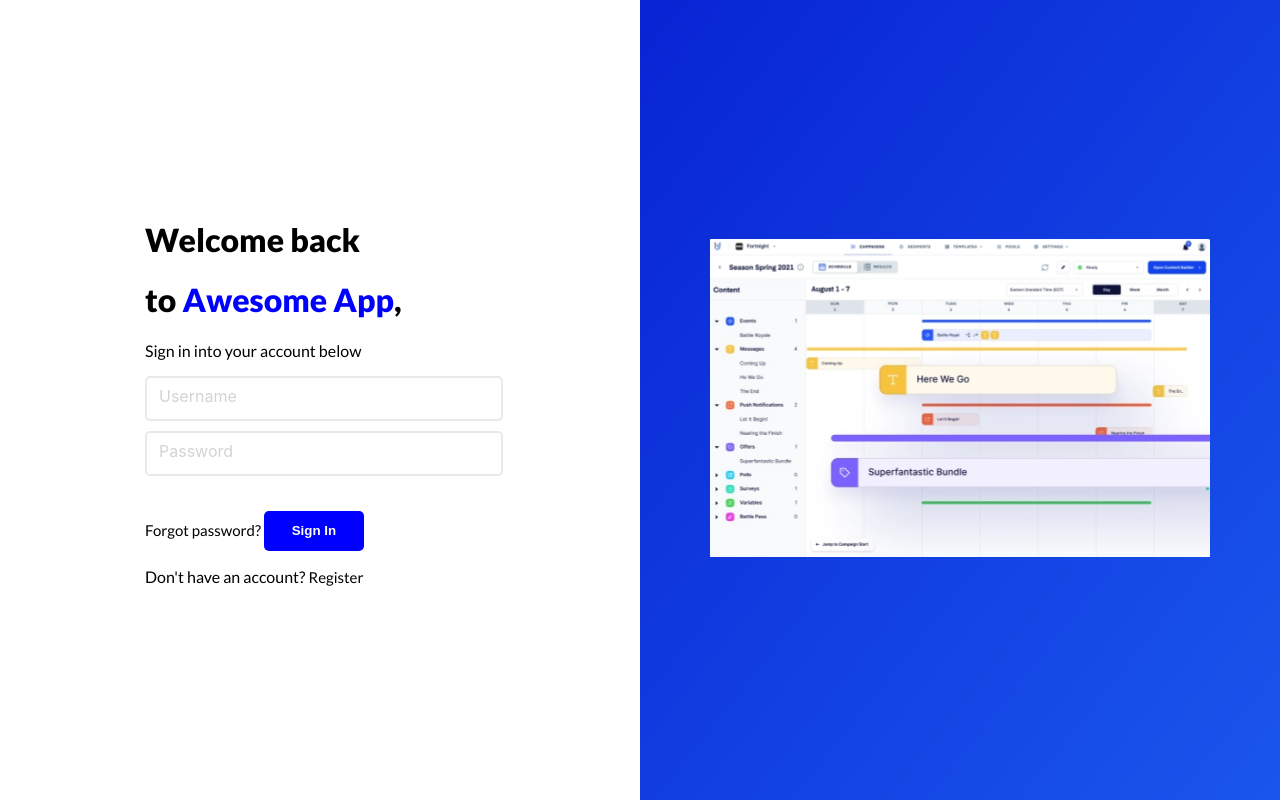
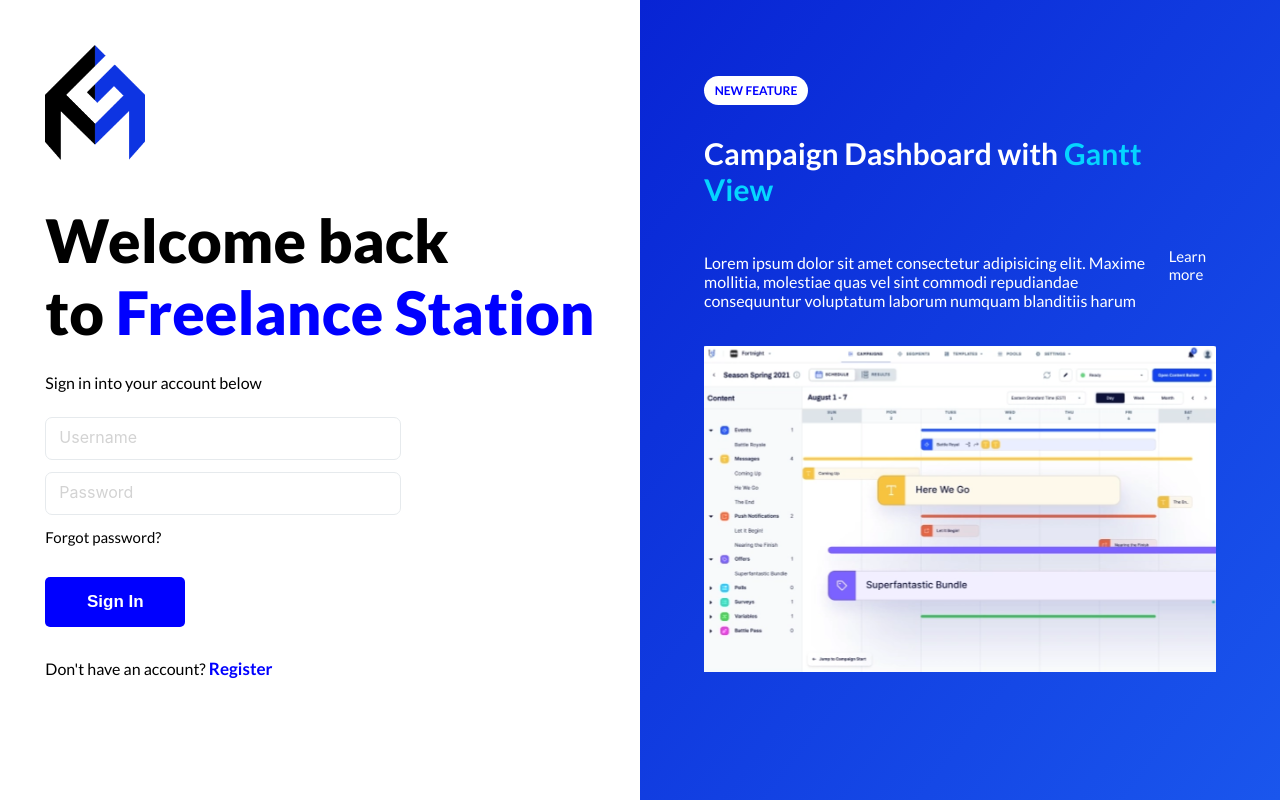
Before and after one commit to mgravemeyer/something-big, a React (Create React App) app: page / in a window 1280 px wide. Built offline with nearby package versions, Linux system fonts and the light colour scheme.

Commit message:
added RightPanel for login page

```diff
--- a/src/pages/LoginPage.tsx
+++ b/src/pages/LoginPage.tsx
@@ -1,8 +1,9 @@
-import {ReactComponentElement, useState} from 'react'
+import {ReactComponentElement, useState} from 'react';
 import '../style/loginPage.sass';
 import Textfield from "../components/Textfield";
 import SubmitButton from "../components/SubmitButton";
 import Feature from "../media/feature.png";
+import Logo from "../media/logo.png";
 
 export interface LoginPageProps {
     setLogin:  React.Dispatch<React.SetStateAction<boolean>>
@@ -37,20 +38,28 @@
                 <form>
                     <div className="LeftPanel panel">
                         <div className="LeftPanelContent">
-                            <h1> Welcome back </h1>
-                            <h1> to <span> Awesome App</span>, {username} </h1>
-                            <p> Sign in into your account below </p>
+                            <img src={Logo}/>
+                            <div className="HeadlineContainer">
+                                <h1> Welcome back <br/>  to <span> Freelance Station</span> </h1>
+                            </div>
+                            <p id="info-text"> Sign in into your account below </p>
                             <Textfield text={username} setText={setUsername} label="Username" hidden={false}/>
                             <Textfield text={password} setText={setPassword} label="Password" hidden={true}/>
-                            <a> Forgot password? </a>
+                            <a> Forgot password? </a> <br/>
                             <SubmitButton label="Sign In"/>
-                            <p> Don't have an account? <a onClick={() => setRegister(true)} id="registerButton"> Register </a> </p>
+                            <p id="register-text"> Don't have an account? <a onClick={() => setRegister(true)} id="registerButton"> <span id="higlighted">Register</span></a> </p>
                         </div>
                     </div>
                 </form>
             </div>
             <div className="RightPanel panel">
                 <div className="RightPanelContent">
+                    <p id="feature-ad">NEW FEATURE</p>
+                    <p id="headline-ad">Campaign Dashboard with <span id="blue">Gantt View</span></p>
+                    <div id="text-ad-wrapper">
+                        <p id="text-add">Lorem ipsum dolor sit amet consectetur adipisicing elit. Maxime mollitia, molestiae quas vel sint commodi repudiandae consequuntur voluptatum laborum numquam blanditiis harum</p>
+                        <a id="learn-more-ad">Learn more</a>
+                    </div>
                     <img src={Feature}/>
                 </div>
             </div>
--- a/src/style/button.sass
+++ b/src/style/button.sass
@@ -1,12 +1,19 @@
 .button
+  transition-duration: 0.5s
   cursor: pointer
   margin-top: 25px
-  font-weight: 700
   background-color: blue
   color: white
   border: none
-  width: 100px
+  width: 140px
   text-align: center
   justify-content: center
-  height: 40px
+  height: 50px
   border-radius: 5px
+  font-size: 17px !important
+  font-weight: 700 !important
+.button:hover
+  transition-duration: 0.2s
+  border: 2px solid blue
+  background-color: ghostwhite
+  color: blue
--- a/src/style/global.sass
+++ b/src/style/global.sass
@@ -3,6 +3,7 @@
 h1, h2, h3, a, p
   font-family: 'Lato', sans-serif
 h1
+  font-size: 60px
   font-weight: 900
   display: block
 h1 span
--- a/src/style/loginPage.sass
+++ b/src/style/loginPage.sass
@@ -4,7 +4,6 @@
   justify-content: center
   height: 100vh
   width: 100vw
-  //transform: translateY(-100px)
   flex-direction: row
   overflow: hidden
 .panel
@@ -16,3 +15,49 @@
   justify-content: center
 .RightPanel
   background: linear-gradient(to bottom right, #0824D4, #1A56ED)
+.LeftPanel img
+  width: 100px
+.LeftPanel h1
+  margin-top: 40px
+  margin-bottom: 40px
+.RightPanelContent, .LeftPanelContent
+  transform: translateY(-30px)
+#info-text
+  margin-bottom: 25px
+  margin-top: -15px
+#register-text
+.LeftPanelContent .button
+  margin-top: 30px
+  margin-bottom: 15px
+#higlighted
+  color: blue
+  font-weight: 700
+  font-size: 17px
+.RightPanelContent img
+  width: 100%
+.RightPanelContent
+  margin-left: 10%
+  margin-right: 10%
+#feature-ad
+  background-color: white
+  border-radius: 15px
+  width: 90px
+  text-align: center
+  font-weight: 700
+  font-size: 12px
+  padding: 7px
+  color: blue
+#headline-ad
+  color: white
+  font-size: 30px
+  font-weight: 700
+#blue
+  color: #05D5FF
+#text-add
+  color: white
+#text-ad-wrapper
+  display: flex
+  padding-bottom: 20px
+#learn-more-ad
+  color: white
+  padding: 10px
--- a/src/style/registerPage.sass
+++ b/src/style/registerPage.sass
@@ -7,5 +7,5 @@
 .input-field
   margin-top: 15px
   margin-bottom: 15px
-.RightPanel img
-  width: 500px
+//.RightPanel img
+//  width: 500px
--- a/src/style/textfield.sass
+++ b/src/style/textfield.sass
@@ -21,9 +21,9 @@
   padding-top: 10px
   width: 100%
   height: 30px
-  border-radius: 5px
+  border-radius: 7px
   outline: 0
-  border: 2px solid #E6EAED
+  border: 1.5px solid #E6EAED
   text-indent: 10px
   box-shadow: none
   color: #111
```
Also changed, not shown: src/media/logo.png (added).
